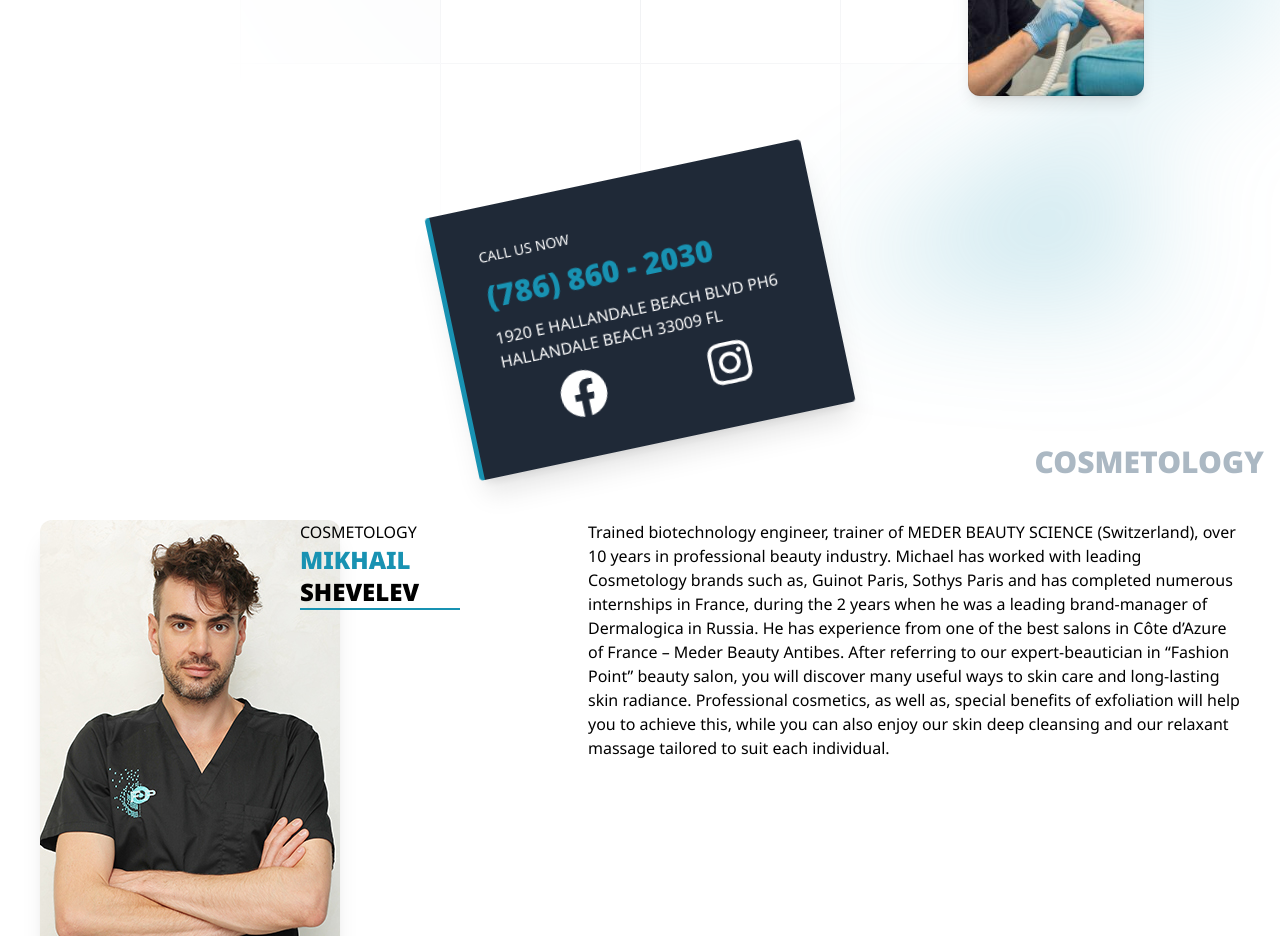
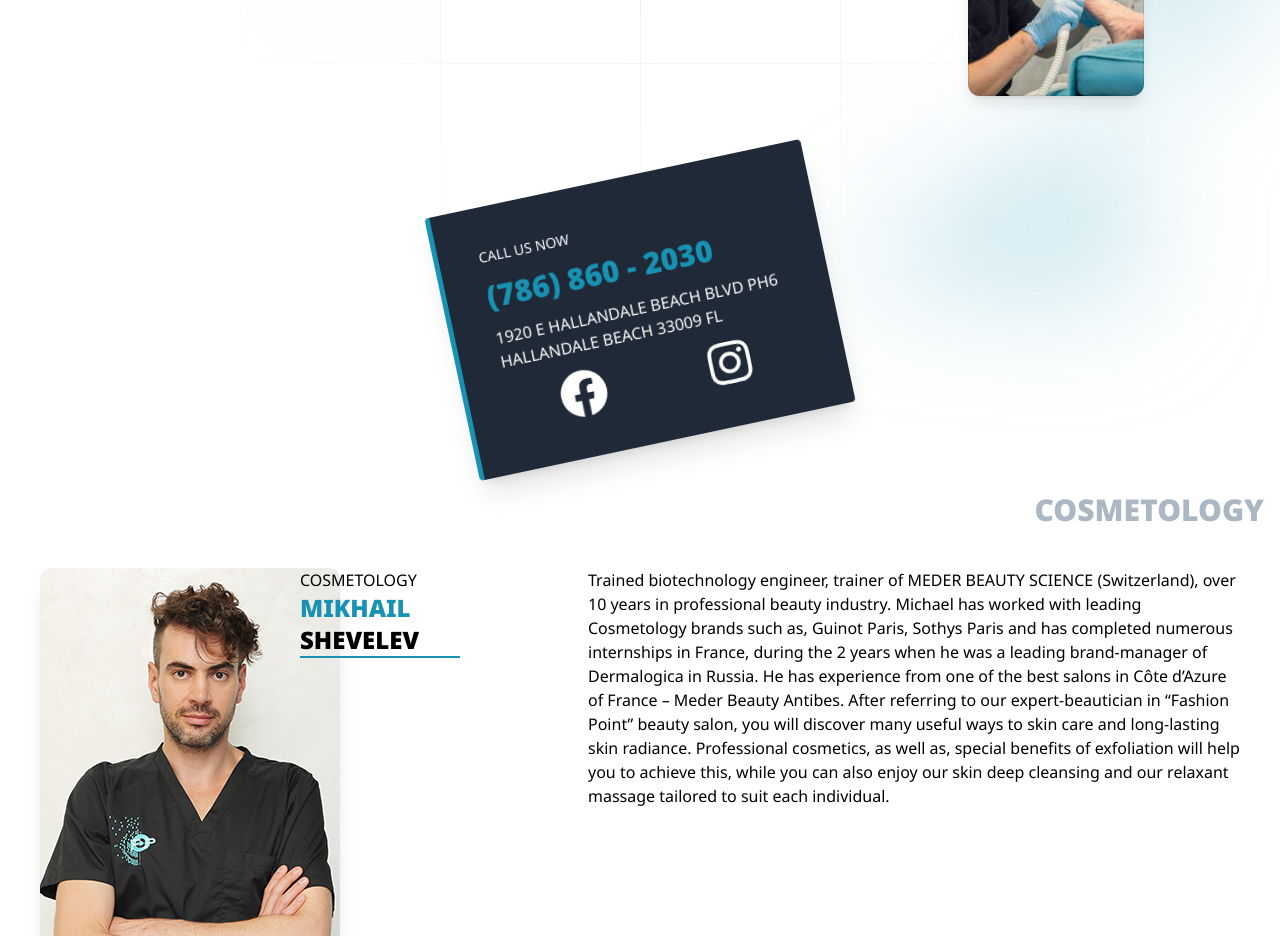
Before and after one commit to elfsvet/fp, a Next.js app: page / in a window 1280 px wide. Shown: the part 800-1736 px from the top of the page. Built offline with nearby package versions, Linux system fonts and the light colour scheme.

Commit message:
added metadata to site

```diff
--- a/src/app/Contacts/page.tsx
+++ b/src/app/Contacts/page.tsx
@@ -1,16 +1,15 @@
 'use client';
-import { ChevronDownIcon } from '@heroicons/react/20/solid';
 import { Switch } from '@headlessui/react';
 import { ChangeEvent, useState } from 'react';
-import { useReducer } from 'react';
 import { eContactActions, useContactForm } from '@/hooks/useContactForm';
 import PhoneCard from '@/components/PhoneCard';
+import { Metadata } from 'next';
 
 function classNames(...classes: any) {
   return classes.filter(Boolean).join(' ');
 }
 
-export default function Example() {
+export default function Contacts() {
   const [contactState, dispatch] = useContactForm();
 
   const handleSubmitContactForm = () => {
--- a/src/app/layout.tsx
+++ b/src/app/layout.tsx
@@ -1,13 +1,14 @@
 import NavBar from '@/components/NavBar';
 import './globals.css';
 import { Inter, Noto_Sans } from 'next/font/google';
+import { Metadata } from 'next';
 
 const inter = Inter({ subsets: ['latin'] });
 const notoSans = Noto_Sans({ weight: '400', subsets: ['latin'] });
 
-export const metadata = {
-  title: 'Create Next App',
-  description: 'Generated by create next app',
+export const metadata: Metadata = {
+  title: 'Fashion Point',
+  description: 'Beauty Salon | Hair | Nails | Cosmetology',
 };
 
 export default function RootLayout({ children }: { children: React.ReactNode }) {
--- a/src/components/NavBar.tsx
+++ b/src/components/NavBar.tsx
@@ -1,5 +1,4 @@
 'use client';
-import { Fragment } from 'react';
 import { Disclosure, Menu, Transition } from '@headlessui/react';
 import { Bars3Icon, BellIcon, XMarkIcon } from '@heroicons/react/24/outline';
 import Image from 'next/image';
--- a/src/components/PhoneCard.tsx
+++ b/src/components/PhoneCard.tsx
@@ -5,7 +5,7 @@ import { FaFacebook, FaInstagram } from 'react-icons/fa';
 
 const PhoneCard = ({ light = false }: { light?: boolean }) => {
   return (
-    <div className={`flex justify-center`}>
+    <div className={`flex justify-center pb-12`}>
       <div
         className={`${
           light ? '' : `bg-gray-800 shadow-xl`
```
